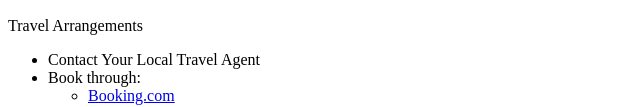
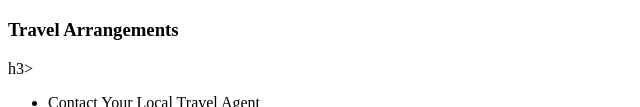
Before and after one commit to agatakolohe/resort, a plain HTML site: page resort-website.html in a window 1280 px wide. Shown: the part 1549-1656 px from the top of the page, without its empty margins (0-640 px from the left). Drawn offline with Linux system fonts and the light colour scheme.

Commit message:
change sizning for travel arrangements

```diff
--- a/resort-website.html
+++ b/resort-website.html
@@ -21,7 +21,7 @@
 
   <h2>To Help Make Planning Your Trip Easier</h2>
     <img src="https://media.fshoq.com/images/168/paradise-caribbean-beach-with-blue-water-and-sand-beach-168-small.jpg" alt="Beach">
-    <p>Travel Arrangements</p>
+    <h3>Travel Arrangements</h3>h3>
       <ul>
         <li>Contact Your Local Travel Agent</li>
         <li>Book through:</li>
```
